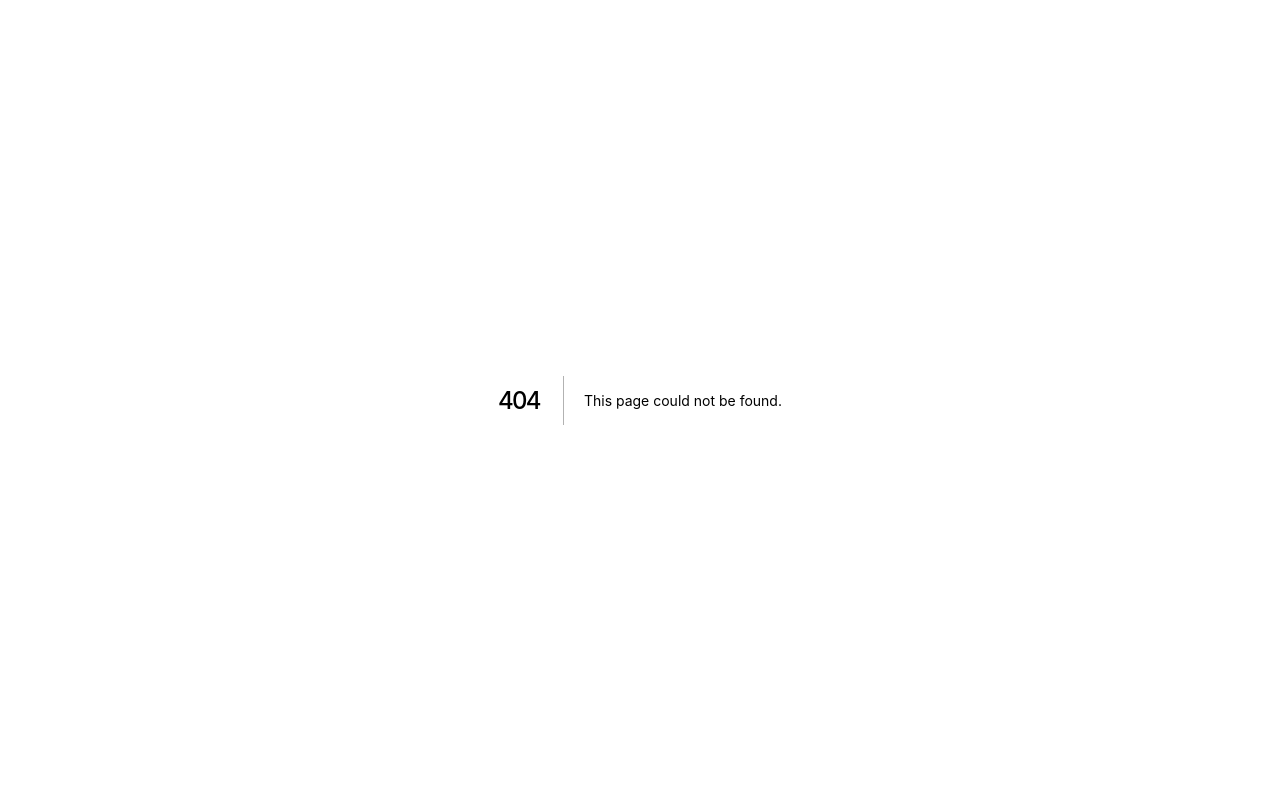
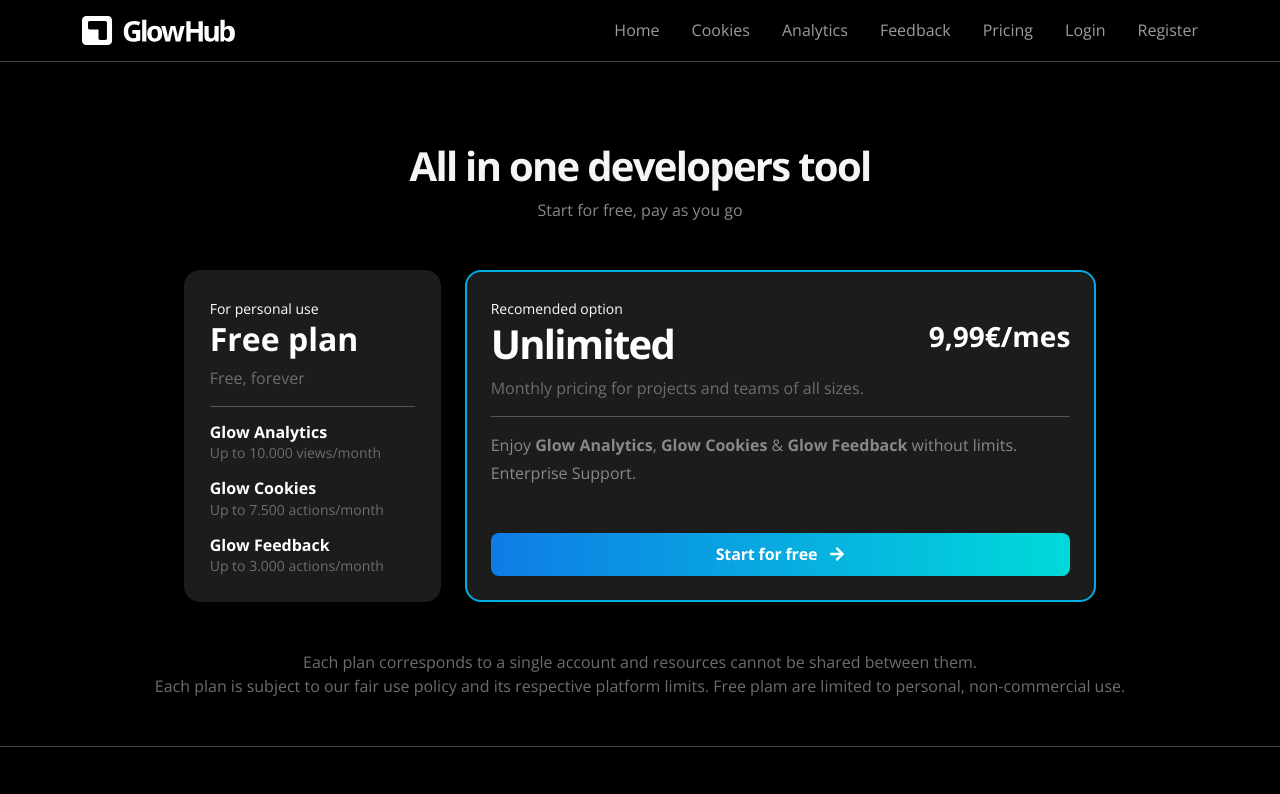
Before and after one commit to glowhub-dev/glowhub-landing, a Next.js app: page /pricing in a window 1280 px wide. Before the commit this address had no page. Shown: the top 794 px of the page. Built offline with nearby package versions, Linux system fonts and the light colour scheme.

Commit message:
pricing page

```diff
--- a/components/Nav.jsx
+++ b/components/Nav.jsx
@@ -5,10 +5,11 @@ const Nav = () => {
   return (
     <>
       <Link href="/" className="navLink">Home</Link>
-      <Link href="/" className="navLink">Overview</Link>
-      <Link href="/" className="navLink">Pricing</Link>
-      <Link href="/" className="navLink">Faq</Link>
-      <Link href="https://app.glowhub.dev" className="navLink">Login</Link>
+      <Link href="/" className="navLink">Cookies</Link>
+      <Link href="/" className="navLink">Analytics</Link>
+      <Link href="/" className="navLink">Feedback</Link>
+      <Link href="/pricing" className="navLink">Pricing</Link>
+      <a href="https://app.glowhub.dev" className="navLink">Login</a>
       <a href="https://app.glowhub.dev/register" className="navLink">Register</a>
     </>
   )
--- a/pages/index.js
+++ b/pages/index.js
@@ -8,9 +8,11 @@ export default function Home() {
   return (
     <div className={styles.container}>
       <Head>
-        <title>GlowHub</title>
+        <title>GlowHub - The ultimate tool for developers</title>
         <meta name="description" content="Generated by create next app" />
         <link rel="icon" href="/favicon.ico" />
+        {/* <script src="https://cdn.jsdelivr.net/gh/glowhub-dev/glowhub-scripts@1.0.1/glowHub.min.js"></script>
+        <script dangerouslySetInnerHTML={{ __html: `glowHubScript.init('GH-TN5OWTTEOVH')` }} /> */}
       </Head>
 
       <Navbar />
--- /dev/null
+++ b/pages/pricing.js
@@ -0,0 +1,88 @@
+import Head from 'next/head'
+import Navbar from '../components/Navbar'
+import styles from '../styles/Home.module.css'
+import { FaArrowRight, FaCheckCircle } from "react-icons/fa";
+import Footer from '../components/Footer';
+
+export default function Pricing() {
+  return (
+    <div className={styles.container}>
+      <Head>
+        <title>Plans & pricing - GlowHub</title>
+        <meta name="description" content="Generated by create next app" />
+        <link rel="icon" href="/favicon.ico" />
+      </Head>
+
+      <Navbar />
+
+      <section className="mx-auto glow__container__sm">
+        <div className="text-center mb-5">
+          <h1>All in one developers tool</h1>
+          <p>Start for free, pay as you go</p>
+        </div>
+
+        <div className="mt-4">
+          <div className="row g-3 g-lg-4 mb-5 justify-content-center mb-5">
+            <div className="col-lg-4 col-xl-3">
+              <div className="card__dashboard p-4" style={{ border: '2px solid #1c1c1c' }}>
+                <small>For personal use</small>
+                <h2>Free plan</h2>
+                <p className="glow__muted m-0">Free, forever</p>
+                <hr />
+
+                <h6 className="mb-0">Glow Analytics</h6>
+                <small className="d-block glow__muted mb-3">Up to 10.000 views/month</small>
+
+                <h6 className="mb-0">Glow Cookies</h6>
+                <small className="d-block glow__muted mb-3">Up to 7.500 actions/month</small>
+
+                <h6 className="mb-0">Glow Feedback</h6>
+                <small className="d-block glow__muted">Up to 3.000 actions/month</small>
+              </div>
+            </div>
+            <div className="col-lg-8 col-xl-7">
+              <div className="card__dashboard p-4 h-100 d-flex flex-column justify-content-between" style={{ border: '2px solid #00ace5' }}>
+                <div>
+                  <small>Recomended option</small>
+                  <div className="d-flex justify-content-between">
+                    <div>
+                      <h1>Unlimited</h1>
+                      <p className="glow__muted m-0">Monthly pricing for projects and teams of all sizes.</p>
+                    </div>
+                    <div>
+                      <h3>9,99€/mes</h3>
+                    </div>
+                  </div>
+                  <hr />
+
+                  <p className="mb-1">
+                    Enjoy <strong>Glow Analytics</strong>, <strong>Glow Cookies</strong> & <strong>Glow Feedback</strong> without limits.
+                </p>
+                  <p className="mb-1">
+                    Enterprise Support.
+                </p>
+                </div>
+
+                <a href="https://app.glowhub.dev/register" className="glow__btn__blue mt-3 w-100">
+                  Start for free <FaArrowRight className="ms-2" style={{ marginTop: '-4px' }} />
+                </a>
+
+              </div>
+            </div>
+          </div>
+
+          <div className="text-center">
+            <p className="mb-0 glow__muted">Each plan corresponds to a single account and resources cannot be shared between them.</p>
+            <p className="glow__muted">
+              Each plan is subject to our fair use policy and its respective platform limits.
+              Free plam are limited to personal, non-commercial use.
+            </p>
+          </div>
+
+        </div>
+      </section>
+
+      <Footer />
+    </div>
+  )
+}
--- a/styles/globals.scss
+++ b/styles/globals.scss
@@ -448,6 +448,11 @@ footer {
   max-width: 1100px;
 }
 
+.glow__container__sm {
+  margin-top: 80px;
+  max-width: 1100px;
+}
+
 .underline__analytics {
   text-decoration: underline;
   text-decoration-color: #fd8f41;
@@ -491,4 +496,8 @@ footer {
     max-width: 1100px;
     padding: 0 30px;
   }
+
+  .glow__container__sm {
+    margin-top: 50px;
+  }
 }
```
